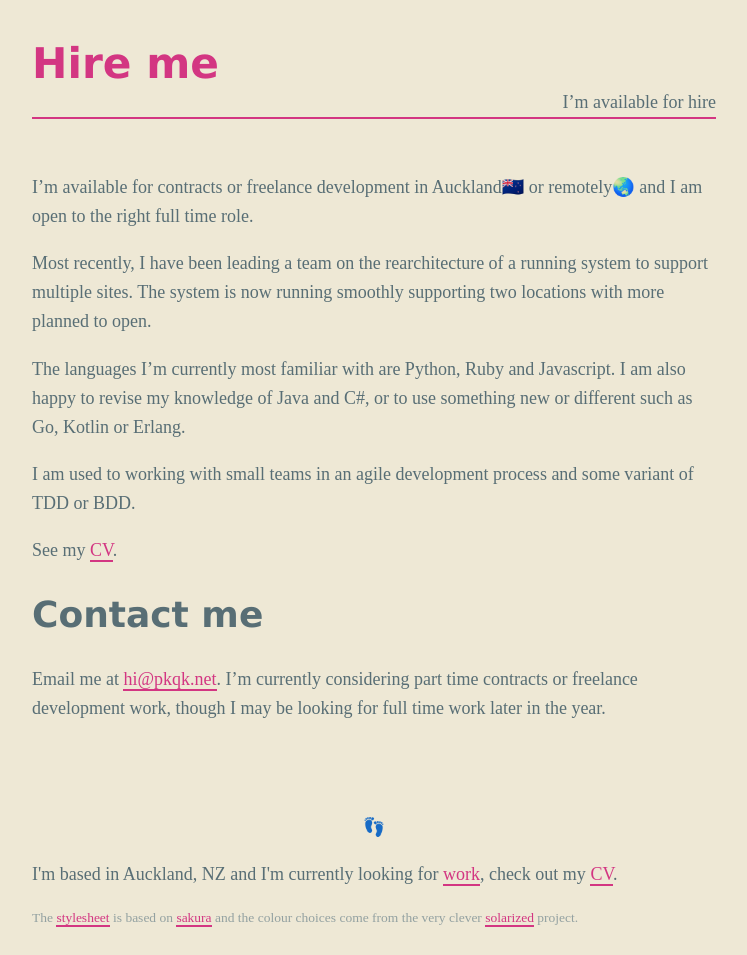
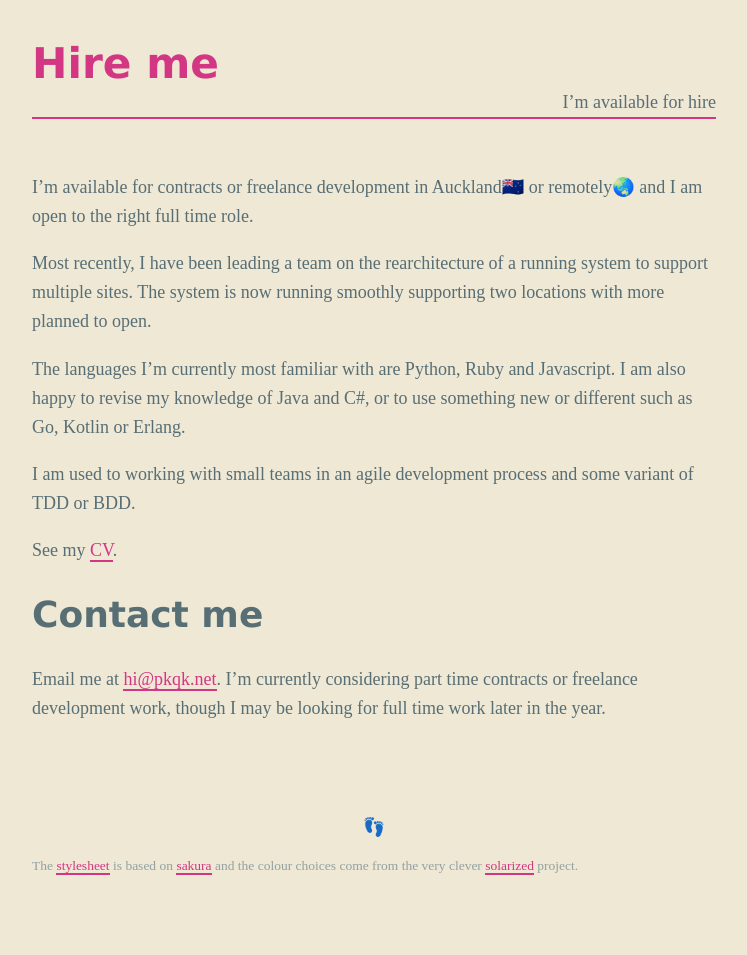
Before and after one commit to pkqk/pkqk.github.io, a Jekyll site: the page built from work.md, in a window 1280 px wide. Shown: the whole page, without its empty margins (266-1013 px from the left). Built offline with Jekyll 4.4.1, drawn with Linux system fonts in a browser that asks for light colours; after the commit the page ends 904 px from its top, so only the background shows below that.

Commit message:
Don't repeat myself on work page

```diff
--- a/_includes/footer.html
+++ b/_includes/footer.html
@@ -1,8 +1,10 @@
 {% if page.footer != "none" %}
 <footer>
+  {% if page.footer_promo != "none" %}
   <section>
     <p>I'm based in Auckland, NZ and I'm currently looking for <a href="/work">work</a>, check out my <a href="/cv">CV</a>.</p>
   </section>
+  {% endif %}
   <section class="credits">
     <p>The <a href="/styleguide">stylesheet</a> is based on <a href="https://oxal.org/projects/sakura/">sakura</a> and the colour choices come from the very clever <a href="http://ethanschoonover.com/solarized">solarized</a> project.</p>
   </section>
```
Also changed, not shown: work.md (+1 -0 lines).
